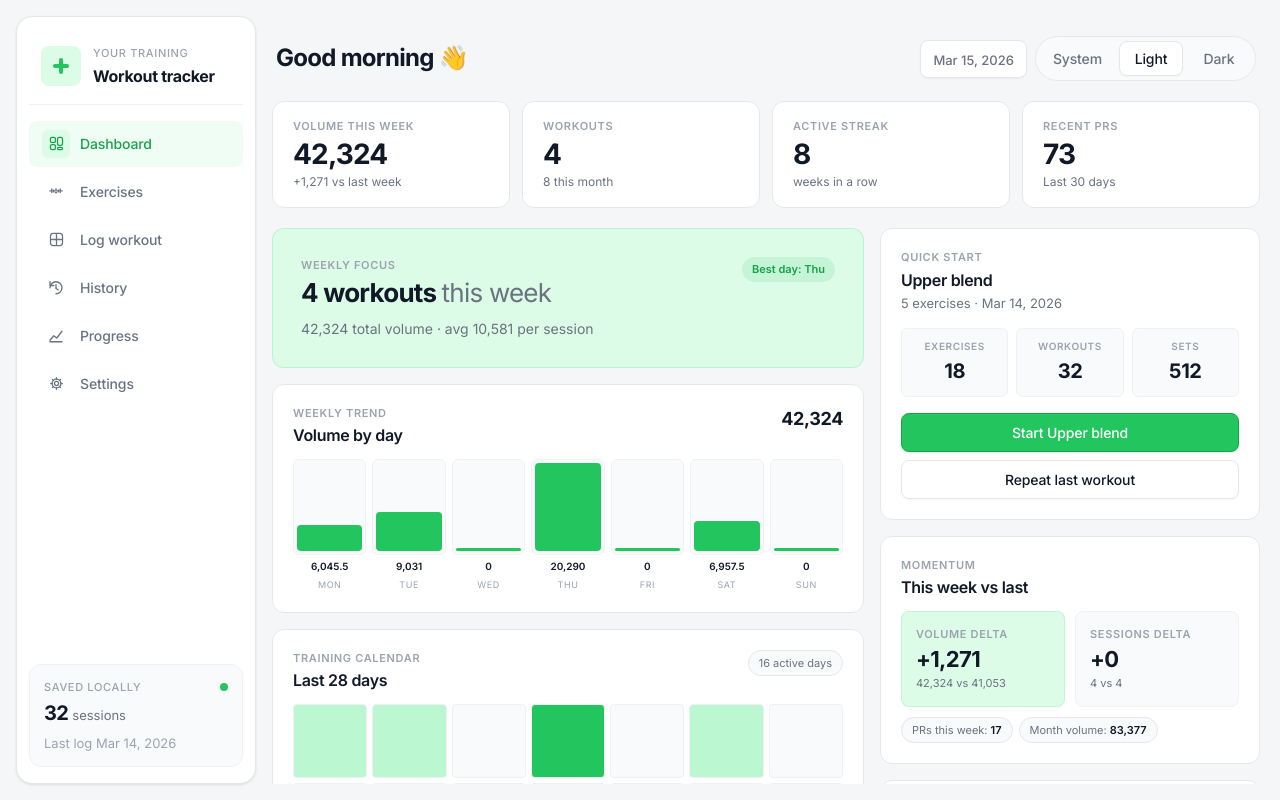
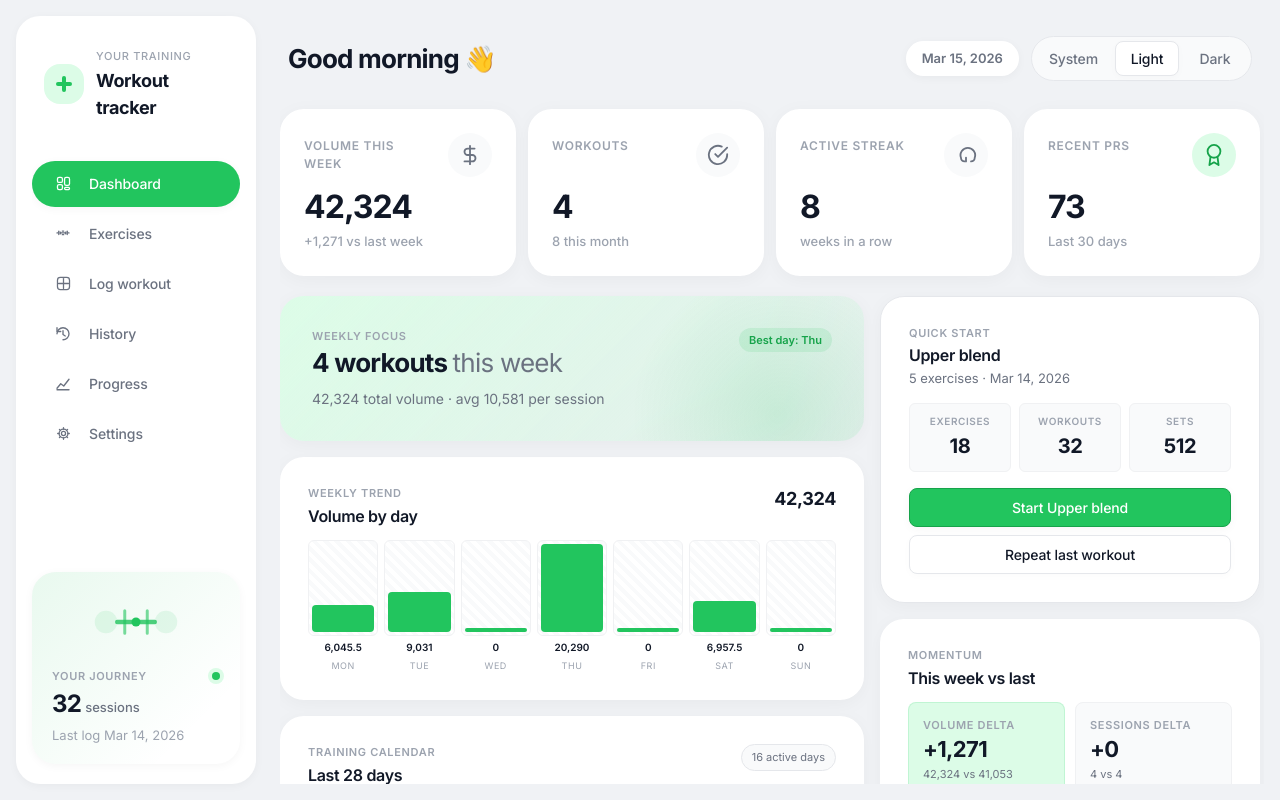
Before and after one commit to sefa123451/Workout-Tracker, a React (Vite) app: page / in a window 1280 px wide. Built offline with nearby package versions, Linux system fonts and the light colour scheme.

Commit message:
Refine dashboard visuals and sidebar details

```diff
--- a/src/App.jsx
+++ b/src/App.jsx
@@ -1656,9 +1656,18 @@ function App() {
             ))}
           </nav>
 
-          <div className="sidebar-footer">
+          <div className="sidebar-footer sidebar-footer-graphic">
+            <div className="sidebar-footer-illustration">
+              <svg viewBox="0 0 120 80" fill="none" xmlns="http://www.w3.org/2000/svg">
+                <circle cx="20" cy="40" r="15" fill="var(--accent)" opacity="0.1" />
+                <circle cx="100" cy="40" r="15" fill="var(--accent)" opacity="0.1" />
+                <path d="M35 40 H85" stroke="var(--accent)" strokeWidth="6" strokeLinecap="round" opacity="0.8" />
+                <path d="M45 25 V55 M75 25 V55" stroke="var(--accent)" strokeWidth="4" strokeLinecap="round" opacity="0.6" />
+                <circle cx="60" cy="40" r="6" fill="var(--accent)" />
+              </svg>
+            </div>
             <div className="sidebar-footer-top">
-              <p className="sidebar-footer-label">Saved locally</p>
+              <p className="sidebar-footer-label">Your Journey</p>
               <span className="sidebar-footer-pulse" aria-hidden="true" />
             </div>
             <div className="sidebar-footer-value-row">
--- a/src/components/DashboardView.jsx
+++ b/src/components/DashboardView.jsx
@@ -49,7 +49,12 @@ export default function DashboardView({
       {/* ---- TOP STATS ROW ---- */}
       <section className="db-stats-row">
         <div className="db-stat">
+          <div className="db-stat-header">
             <span className="db-stat-label">Volume this week</span>
+            <div className="db-stat-icon">
+              <svg viewBox="0 0 24 24" fill="none" stroke="currentColor" strokeWidth="2" strokeLinecap="round" strokeLinejoin="round"><path d="M12 2v20M17 5H9.5a3.5 3.5 0 0 0 0 7h5a3.5 3.5 0 0 1 0 7H6"></path></svg>
+            </div>
+          </div>
           <strong className="db-stat-value">{formatNumber(dashboardSummary.totalVolumeThisWeek)}</strong>
           <span className="db-stat-delta">
             {dashboardSummary.volumeDeltaVsLastWeek >= 0 ? '+' : ''}
@@ -57,19 +62,34 @@ export default function DashboardView({
           </span>
         </div>
         <div className="db-stat">
+          <div className="db-stat-header">
             <span className="db-stat-label">Workouts</span>
+            <div className="db-stat-icon">
+              <svg viewBox="0 0 24 24" fill="none" stroke="currentColor" strokeWidth="2" strokeLinecap="round" strokeLinejoin="round"><path d="M22 11.08V12a10 10 0 1 1-5.93-9.14"></path><polyline points="22 4 12 14.01 9 11.01"></polyline></svg>
+            </div>
+          </div>
           <strong className="db-stat-value">{dashboardSummary.workoutsThisWeek}</strong>
           <span className="db-stat-delta">{dashboardSummary.workoutsThisMonth} this month</span>
         </div>
         <div className="db-stat">
+          <div className="db-stat-header">
             <span className="db-stat-label">Active streak</span>
+            <div className="db-stat-icon">
+              <svg viewBox="0 0 24 24" fill="none" stroke="currentColor" strokeWidth="2" strokeLinecap="round" strokeLinejoin="round"><path d="M17.5 19c2.5 0 4-2 4-4a8 8 0 1 0-15 0c0 2 1.5 4 4 4"></path><path d="M12 15v4"></path></svg>
+            </div>
+          </div>
           <strong className="db-stat-value">{dashboardSummary.activeWeekStreak}</strong>
           <span className="db-stat-delta">
             {dashboardSummary.activeWeekStreak === 1 ? 'week' : 'weeks'} in a row
           </span>
         </div>
         <div className="db-stat">
+          <div className="db-stat-header">
             <span className="db-stat-label">Recent PRs</span>
+            <div className="db-stat-icon db-stat-icon-accent">
+              <svg viewBox="0 0 24 24" fill="none" stroke="currentColor" strokeWidth="2" strokeLinecap="round" strokeLinejoin="round"><circle cx="12" cy="8" r="7"></circle><polyline points="8.21 13.89 7 23 12 20 17 23 15.79 13.88"></polyline></svg>
+            </div>
+          </div>
           <strong className="db-stat-value">{dashboardSummary.recentPrHits}</strong>
           <span className="db-stat-delta">Last 30 days</span>
         </div>
@@ -399,16 +419,21 @@ export default function DashboardView({
               <span className="db-meta-pill">{formatNumber(latestWorkoutVolume)} vol</span>
             </div>
           </div>
-          <div className="db-latest-entries">
+          <div className="db-latest-entries timeline-container">
             {latestWorkout.entries.map((entry) => {
               const metrics = getEntryMetrics(entry);
               return (
-                <div key={`${latestWorkout.id}-${entry.exerciseId}`} className="db-latest-entry">
+                <div key={`${latestWorkout.id}-${entry.exerciseId}`} className="db-latest-entry timeline-item">
+                  <div className="timeline-node"></div>
+                  <div className="timeline-content">
                     <strong>{getExerciseName(entry.exerciseId)}</strong>
                     <div className="db-latest-entry-metrics">
                       <span>{formatNumber(metrics.bestWeight)} kg</span>
+                      <span className="timeline-pipe">|</span>
                       <span>{formatNumber(metrics.bestReps)} reps</span>
+                      <span className="timeline-pipe">|</span>
                       <span>{formatNumber(metrics.totalVolume)} vol</span>
+                    </div>
                   </div>
                 </div>
               );
--- a/src/styles.css
+++ b/src/styles.css
@@ -9,7 +9,7 @@
   font-family: 'Inter', -apple-system, BlinkMacSystemFont, 'Segoe UI', sans-serif;
   line-height: 1.5;
   font-weight: 400;
-  --bg-page: #f5f6f8;
+  --bg-page: #f0f2f5;
   --bg-surface: #ffffff;
   --bg-sidebar: #ffffff;
   --bg-hover: #f3f4f6;
@@ -31,15 +31,15 @@
   --danger-soft: rgba(220,38,38,0.08);
   --warning: #d97706;
   --warning-soft: rgba(217,119,6,0.08);
-  --shadow-xs: 0 1px 2px rgba(0,0,0,0.04);
-  --shadow-sm: 0 1px 3px rgba(0,0,0,0.06), 0 1px 2px rgba(0,0,0,0.04);
-  --shadow-md: 0 4px 12px rgba(0,0,0,0.07);
-  --shadow-lg: 0 8px 24px rgba(0,0,0,0.08);
+  --shadow-xs: 0 2px 8px rgba(0,0,0,0.02);
+  --shadow-sm: 0 2px 10px rgba(0,0,0,0.04);
+  --shadow-md: 0 4px 20px rgba(0,0,0,0.04);
+  --shadow-lg: 0 12px 32px rgba(0,0,0,0.06);
   --radius-xs: 6px;
   --radius-sm: 8px;
-  --radius-md: 12px;
-  --radius-lg: 16px;
-  --radius-xl: 20px;
+  --radius-md: 16px;
+  --radius-lg: 24px;
+  --radius-xl: 32px;
   --radius-pill: 999px;
   color: var(--text);
   background: var(--bg-page);
@@ -87,15 +87,15 @@ button { cursor: pointer; }
 .skip-link { position: absolute; top: 8px; left: 12px; z-index: 20; padding: 8px 16px; border-radius: var(--radius-sm); background: var(--accent); color: #fff; text-decoration: none; font-weight: 600; font-size: 0.875rem; transform: translateY(-140%); transition: transform 150ms ease; }
 .skip-link:focus { transform: translateY(0); }
 
-.app-layout { display: grid; grid-template-columns: 240px minmax(0, 1fr); gap: 16px; height: 100%; min-height: 0; border-radius: var(--radius-xl); background: transparent; border: none; padding: 0; }
+.app-layout { display: grid; grid-template-columns: 240px minmax(0, 1fr); gap: 24px; height: 100%; min-height: 0; border-radius: var(--radius-xl); background: transparent; border: none; padding: 0; }
 .app-layout::after { display: none; }
 
 /* --- SIDEBAR --- */
-.app-sidebar { display: flex; flex-direction: column; gap: 8px; min-height: 0; height: 100%; padding: 20px 12px 16px; border-radius: var(--radius-lg); border: 1px solid var(--border); background: var(--bg-sidebar); box-shadow: var(--shadow-sm); overflow: hidden; }
+.app-sidebar { display: flex; flex-direction: column; gap: 8px; min-height: 0; height: 100%; padding: 24px 16px 20px; border-radius: var(--radius-lg); border: none; background: var(--bg-sidebar); box-shadow: var(--shadow-sm); overflow: hidden; }
 .app-sidebar::after { display: none; }
 
-.sidebar-brand { display: flex; align-items: center; gap: 12px; padding: 8px 12px 16px; border-bottom: 1px solid var(--border-light); }
-.sidebar-logo { display: grid; place-items: center; width: 40px; height: 40px; border-radius: var(--radius-sm); background: var(--accent-light); border: none; box-shadow: none; flex-shrink: 0; }
+.sidebar-brand { display: flex; align-items: center; gap: 12px; padding: 8px 12px 20px; border-bottom: none; }
+.sidebar-logo { display: grid; place-items: center; width: 40px; height: 40px; border-radius: var(--radius-md); background: var(--accent-light); border: none; box-shadow: none; flex-shrink: 0; }
 .sidebar-logo span { position: relative; width: 16px; height: 16px; }
 .sidebar-logo span::before, .sidebar-logo span::after { content: ""; position: absolute; inset: 0; margin: auto; border-radius: var(--radius-pill); background: var(--accent); }
 .sidebar-logo span::before { width: 16px; height: 4px; }
@@ -103,32 +103,35 @@ button { cursor: pointer; }
 
 .sidebar-brand-copy { display: grid; gap: 2px; }
 .sidebar-brand-copy p { margin: 0; color: var(--text-muted); font-size: 0.6875rem; font-weight: 500; text-transform: uppercase; letter-spacing: 0.06em; }
-.sidebar-brand-copy strong { font-size: 1rem; font-weight: 700; letter-spacing: -0.02em; color: var(--text); }
+.sidebar-brand-copy strong { font-size: 1.125rem; font-weight: 700; letter-spacing: -0.02em; color: var(--text); }
 
-.sidebar-nav { display: grid; gap: 2px; min-height: 0; flex: 1; align-content: start; overflow-y: auto; overflow-x: hidden; padding: 8px 0; scrollbar-width: thin; scrollbar-color: var(--border) transparent; }
-.sidebar-nav-item { display: flex; align-items: center; gap: 10px; min-height: 40px; padding: 8px 12px; border-radius: var(--radius-sm); border: 1px solid transparent; background: transparent; color: var(--text-secondary); transition: background 150ms ease, color 150ms ease; }
+.sidebar-nav { display: grid; gap: 4px; min-height: 0; flex: 1; align-content: start; overflow-y: auto; overflow-x: hidden; padding: 12px 0; scrollbar-width: thin; scrollbar-color: var(--border) transparent; }
+.sidebar-nav-item { display: flex; align-items: center; gap: 12px; min-height: 44px; padding: 8px 16px; border-radius: var(--radius-pill); border: 1px solid transparent; background: transparent; color: var(--text-secondary); transition: background 150ms ease, color 150ms ease, box-shadow 150ms ease; }
 .sidebar-nav-item:hover { background: var(--bg-hover); color: var(--text); }
-.sidebar-nav-item.active { background: var(--bg-active); color: var(--accent-dark); font-weight: 600; border-color: transparent; box-shadow: none; }
+.sidebar-nav-item.active { background: var(--accent); color: #fff; font-weight: 600; border-color: transparent; box-shadow: var(--shadow-sm); }
 .sidebar-nav-item.active::before { display: none; }
 .sidebar-nav-item:focus-visible { outline: 2px solid var(--accent); outline-offset: -2px; box-shadow: none; }
 
 .sidebar-nav-icon { display: grid; place-items: center; width: 28px; height: 28px; border-radius: var(--radius-xs); background: transparent; border: none; color: currentColor; }
 .sidebar-nav-icon::before { display: none; }
-.sidebar-nav-item.active .sidebar-nav-icon { background: var(--accent-light); color: var(--accent-dark); box-shadow: none; }
+.sidebar-nav-item.active .sidebar-nav-icon { background: transparent; color: #fff; box-shadow: none; }
 .sidebar-nav-icon svg { width: 18px; height: 18px; stroke-width: 1.8; }
 .sidebar-nav-icon-dashboard svg, .sidebar-nav-icon-settings svg { width: 17px; height: 17px; }
 .sidebar-nav-icon-history svg, .sidebar-nav-icon-progress svg { transform: translateY(-0.25px); }
 .sidebar-nav-icon-log svg { width: 17px; height: 17px; }
 .sidebar-nav-label { font-size: 0.875rem; font-weight: 500; letter-spacing: -0.01em; color: inherit; }
 
-.sidebar-footer { margin-top: auto; display: grid; gap: 8px; padding: 14px; border-radius: var(--radius-md); border: 1px solid var(--border-light); background: var(--bg-muted); }
-.sidebar-footer-top { display: flex; align-items: center; justify-content: space-between; gap: 8px; }
-.sidebar-footer-label { margin: 0; color: var(--text-muted); font-size: 0.6875rem; font-weight: 500; text-transform: uppercase; letter-spacing: 0.06em; }
-.sidebar-footer-pulse { width: 8px; height: 8px; border-radius: var(--radius-pill); background: var(--accent); box-shadow: none; }
-.sidebar-footer-value-row { display: flex; align-items: baseline; gap: 4px; }
-.sidebar-footer-value-row strong { font-size: 1.25rem; line-height: 1; letter-spacing: -0.03em; }
-.sidebar-footer-value-row span { color: var(--text-secondary); font-size: 0.8125rem; }
-.sidebar-footer-note { margin: 0; color: var(--text-muted); font-size: 0.8125rem; line-height: 1.4; }
+.sidebar-footer { margin-top: auto; display: grid; gap: 8px; padding: 20px; border-radius: var(--radius-lg); border: none; background: var(--bg-surface); box-shadow: var(--shadow-sm); position: relative; overflow: hidden; }
+.sidebar-footer-graphic::before { content: ""; position: absolute; top: 0; left: 0; right: 0; bottom: 0; background: linear-gradient(135deg, rgba(34,197,94,0.1) 0%, transparent 80%); pointer-events: none; }
+.sidebar-footer-illustration { margin-bottom: 8px; z-index: 1; }
+.sidebar-footer-illustration svg { width: 100%; height: auto; display: block; max-height: 60px; object-fit: contain; object-position: left; }
+.sidebar-footer-top { display: flex; align-items: center; justify-content: space-between; gap: 8px; z-index: 1; position: relative; }
+.sidebar-footer-label { margin: 0; color: var(--text-muted); font-size: 0.6875rem; font-weight: 600; text-transform: uppercase; letter-spacing: 0.06em; }
+.sidebar-footer-pulse { width: 8px; height: 8px; border-radius: var(--radius-pill); background: var(--accent); box-shadow: 0 0 0 4px var(--accent-light); }
+.sidebar-footer-value-row { display: flex; align-items: baseline; gap: 4px; z-index: 1; position: relative; }
+.sidebar-footer-value-row strong { font-size: 1.5rem; line-height: 1; letter-spacing: -0.03em; color: var(--text); }
+.sidebar-footer-value-row span { color: var(--text-secondary); font-size: 0.8125rem; font-weight: 500; }
+.sidebar-footer-note { margin: 0; color: var(--text-muted); font-size: 0.8125rem; line-height: 1.4; z-index: 1; position: relative; }
 
 /* scrollbars */
 .app-main::-webkit-scrollbar, .sidebar-nav::-webkit-scrollbar { width: 6px; }
@@ -140,13 +143,13 @@ button { cursor: pointer; }
 .app-main:focus-visible { outline: none; }
 
 /* --- TOPBAR --- */
-.topbar { display: flex; align-items: center; justify-content: space-between; gap: 16px; padding: 20px 4px 16px; background: transparent; border: none; box-shadow: none; border-radius: 0; overflow: visible; }
+.topbar { display: flex; align-items: center; justify-content: space-between; gap: 16px; padding: 20px 8px 24px; background: transparent; border: none; box-shadow: none; border-radius: 0; overflow: visible; }
 .topbar::before { display: none; }
-.topbar-title { margin: 0; font-size: 1.5rem; line-height: 1.2; letter-spacing: -0.03em; font-weight: 700; white-space: nowrap; }
-.topbar-actions { display: flex; flex-wrap: wrap; align-items: center; gap: 8px; }
-.topbar-chip { padding: 6px 12px; border-radius: var(--radius-sm); border: 1px solid var(--border); background: var(--bg-surface); box-shadow: var(--shadow-xs); }
+.topbar-title { margin: 0; font-size: 1.625rem; line-height: 1.2; letter-spacing: -0.03em; font-weight: 700; white-space: nowrap; color: var(--text); }
+.topbar-actions { display: flex; flex-wrap: wrap; align-items: center; gap: 12px; }
+.topbar-chip { display: flex; align-items: center; gap: 6px; padding: 8px 16px; border-radius: var(--radius-pill); border: none; background: var(--bg-surface); box-shadow: var(--shadow-sm); }
 .topbar-chip::after { display: none; }
-.topbar-chip span { color: var(--text-secondary); font-size: 0.8125rem; font-weight: 500; }
+.topbar-chip span { color: var(--text-secondary); font-size: 0.8125rem; font-weight: 600; }
 .topbar-theme-switcher { flex: 0 0 auto; }
 /* --- EYEBROWS & LABELS --- */
 .eyebrow, .section-label, .stat-label, .metric-label { margin: 0; color: var(--text-muted); text-transform: uppercase; letter-spacing: 0.06em; font-size: 0.6875rem; font-weight: 600; }
@@ -190,22 +193,22 @@ button { cursor: pointer; }
 .content-grid { display: grid; gap: 20px; margin-top: 0; }
 
 /* --- PANELS --- */
-.panel { position: relative; overflow: hidden; padding: 24px; border-radius: var(--radius-lg); border: 1px solid var(--border); background: var(--bg-surface); box-shadow: var(--shadow-sm); }
+.panel { position: relative; overflow: hidden; padding: 32px; border-radius: var(--radius-lg); border: none; background: var(--bg-surface); box-shadow: var(--shadow-md); }
 .panel::after { display: none; }
 .panel-wide { width: 100%; }
 .panel-form { background: var(--bg-surface); }
 .panel-highlight { background: var(--bg-surface); }
 
 /* --- HERO --- */
-.hero { display: grid; grid-template-columns: 1fr 1fr; gap: 20px; padding: 20px; border-radius: var(--radius-lg); border: 1px solid var(--border); background: var(--bg-surface); box-shadow: var(--shadow-sm); }
+.hero { display: grid; grid-template-columns: 1fr 1fr; gap: 20px; padding: 24px; border-radius: var(--radius-lg); border: none; background: var(--bg-surface); box-shadow: var(--shadow-md); }
 .hero-brand { display: grid; gap: 8px; align-content: start; }
 .hero-controls { display: grid; gap: 12px; justify-items: end; align-content: start; }
 .hero-control-row { display: flex; justify-content: flex-end; width: 100%; }
 
 /* --- CARDS --- */
-.stat-card, .exercise-card, .workout-card, .entry-card, .empty-state { position: relative; border-radius: var(--radius-md); border: 1px solid var(--border); background: var(--bg-surface); box-shadow: none; transition: box-shadow 150ms ease, border-color 150ms ease; overflow: hidden; }
+.stat-card, .exercise-card, .workout-card, .entry-card, .empty-state { position: relative; border-radius: var(--radius-md); border: none; background: var(--bg-surface); box-shadow: var(--shadow-sm); transition: box-shadow 150ms ease, transform 150ms ease; overflow: hidden; }
 .stat-card::before, .exercise-card::before, .workout-card::before, .entry-card::before, .empty-state::before { display: none; }
-.stat-card:hover, .exercise-card:hover, .workout-card:hover, .entry-card:hover { box-shadow: var(--shadow-md); border-color: var(--border); transform: none; }
+.stat-card:hover, .exercise-card:hover, .workout-card:hover, .entry-card:hover { box-shadow: var(--shadow-md); transform: translateY(-2px); }
 
 /* Stat Card */
 .stat-card { display: flex; flex-direction: column; justify-content: space-between; min-height: 120px; padding: 16px 20px; gap: 8px; }
@@ -303,7 +306,7 @@ button { cursor: pointer; }
 .hero-mini-stat strong { display: block; font-size: 1.25rem; line-height: 1.1; letter-spacing: -0.03em; }
 
 /* Weekly Trend */
-.weekly-trend-card { display: grid; grid-template-rows: auto 1fr; gap: 12px; padding: 20px; border-radius: var(--radius-md); border: 1px solid var(--border); background: var(--bg-surface); box-shadow: var(--shadow-xs); min-height: 200px; }
+.weekly-trend-card { display: grid; grid-template-rows: auto 1fr; gap: 12px; padding: 28px; border-radius: var(--radius-lg); border: none; background: var(--bg-surface); box-shadow: var(--shadow-md); min-height: 200px; }
 .weekly-trend-header { display: flex; align-items: flex-end; justify-content: space-between; gap: 12px; flex-wrap: wrap; }
 .weekly-trend-header .section-label { margin-bottom: 4px; }
 .weekly-trend-header h3 { margin: 0; font-size: 1rem; line-height: 1.1; letter-spacing: -0.02em; font-weight: 600; }
@@ -760,17 +763,22 @@ button { cursor: pointer; }
 /* Top Stats Row */
 .db { display: grid; gap: 20px; padding-top: 4px; }
 .db-stats-row { display: grid; grid-template-columns: repeat(4, 1fr); gap: 12px; }
-.db-stat { padding: 16px 20px; border-radius: var(--radius-md); border: 1px solid var(--border); background: var(--bg-surface); display: flex; flex-direction: column; gap: 4px; }
-.db-stat-label { color: var(--text-muted); font-size: 0.6875rem; font-weight: 600; text-transform: uppercase; letter-spacing: 0.06em; }
-.db-stat-value { font-size: 1.75rem; font-weight: 700; letter-spacing: -0.03em; line-height: 1.1; }
-.db-stat-delta { color: var(--text-secondary); font-size: 0.75rem; }
+.db-stat { padding: 24px; border-radius: var(--radius-lg); border: none; background: var(--bg-surface); box-shadow: var(--shadow-md); display: flex; flex-direction: column; gap: 8px; transition: transform 200ms ease, box-shadow 200ms ease; }
+.db-stat:hover { transform: translateY(-3px); box-shadow: var(--shadow-lg); }
+.db-stat-header { display: flex; align-items: flex-start; justify-content: space-between; gap: 12px; }
+.db-stat-icon { display: grid; place-items: center; width: 44px; height: 44px; border-radius: 50%; background: var(--bg-muted); color: var(--text-secondary); }
+.db-stat-icon-accent { background: var(--accent-light); color: var(--accent-dark); }
+.db-stat-icon svg { width: 22px; height: 22px; }
+.db-stat-label { color: var(--text-muted); font-size: 0.75rem; font-weight: 600; text-transform: uppercase; letter-spacing: 0.06em; margin-top: 4px; }
+.db-stat-value { font-size: 2rem; font-weight: 700; letter-spacing: -0.03em; line-height: 1.1; color: var(--text); margin-top: 4px; }
+.db-stat-delta { color: var(--text-muted); font-size: 0.8125rem; font-weight: 500; }
 
 /* Main Grid */
 .db-grid { display: grid; grid-template-columns: 1fr minmax(300px, 380px); gap: 16px; align-items: start; }
 .db-col-primary, .db-col-secondary { display: grid; gap: 16px; }
 
 /* Shared card base */
-.db-card { padding: 20px; border-radius: var(--radius-md); border: 1px solid var(--border); background: var(--bg-surface); }
+.db-card { padding: 28px; border-radius: var(--radius-lg); border: none; background: var(--bg-surface); box-shadow: var(--shadow-md); }
 
 /* Card header */
 .db-card-header { display: flex; align-items: flex-start; justify-content: space-between; gap: 12px; margin-bottom: 14px; }
@@ -783,8 +791,9 @@ button { cursor: pointer; }
 .db-card-sub { margin: 4px 0 0; color: var(--text-secondary); font-size: 0.8125rem; line-height: 1.4; }
 
 /* Hero card */
-.db-card-hero { background: var(--accent-light); border-color: rgba(34,197,94,0.18); padding: 28px; }
-.db-card-hero-top { display: flex; align-items: flex-start; justify-content: space-between; gap: 12px; flex-wrap: wrap; }
+.db-card-hero { background: linear-gradient(135deg, var(--accent-light) 0%, rgba(34,197,94,0.05) 100%); border: none; box-shadow: var(--shadow-md); padding: 32px; position: relative; overflow: hidden; }
+.db-card-hero::before { content: ""; position: absolute; right: -10%; top: -20%; width: 50%; aspect-ratio: 1; border-radius: 50%; background: radial-gradient(circle, rgba(34,197,94,0.15) 0%, transparent 70%); pointer-events: none; }
+.db-card-hero-top { display: flex; align-items: flex-start; justify-content: space-between; gap: 12px; flex-wrap: wrap; position: relative; z-index: 1; }
 .db-card-hero-title { margin: 0; font-size: 1.625rem; font-weight: 700; letter-spacing: -0.03em; line-height: 1.15; }
 .db-card-hero-title span { font-weight: 400; color: var(--text-secondary); }
 .db-card-hero-sub { margin: 10px 0 0; color: var(--text-secondary); font-size: 0.875rem; line-height: 1.5; }
@@ -793,7 +802,7 @@ button { cursor: pointer; }
 /* Bar Chart */
 .db-bars { display: grid; grid-template-columns: repeat(7, 1fr); gap: 6px; align-items: end; margin-top: 4px; }
 .db-bar-col { display: flex; flex-direction: column; align-items: center; gap: 4px; }
-.db-bar-track { width: 100%; height: 96px; display: flex; align-items: flex-end; padding: 3px; border-radius: var(--radius-xs); background: var(--bg-muted); border: 1px solid var(--border-light); }
+.db-bar-track { width: 100%; height: 96px; display: flex; align-items: flex-end; padding: 3px; border-radius: var(--radius-xs); background: repeating-linear-gradient(45deg, var(--bg-surface) 0, var(--bg-surface) 4px, var(--bg-muted) 4px, var(--bg-muted) 8px); border: 1px solid var(--border-light); overflow: hidden; }
 .db-bar-fill { width: 100%; min-height: 3px; border-radius: 4px; background: var(--accent); transition: height 300ms ease; }
 .db-bar-value { font-size: 0.625rem; font-weight: 600; color: var(--text); }
 .db-bar-label { font-size: 0.5625rem; color: var(--text-muted); text-transform: uppercase; letter-spacing: 0.06em; }
@@ -863,11 +872,20 @@ button { cursor: pointer; }
 /* Latest session */
 .db-latest { border-color: var(--border); }
 .db-latest-meta { display: flex; flex-wrap: wrap; gap: 6px; }
-.db-latest-entries { display: grid; grid-template-columns: repeat(auto-fill, minmax(200px, 1fr)); gap: 8px; }
-.db-latest-entry { padding: 12px 14px; border-radius: var(--radius-sm); border: 1px solid var(--border-light); background: var(--bg-muted); }
-.db-latest-entry strong { display: block; font-size: 0.875rem; font-weight: 600; margin-bottom: 6px; }
-.db-latest-entry-metrics { display: flex; gap: 6px; flex-wrap: wrap; }
-.db-latest-entry-metrics span { padding: 3px 8px; border-radius: var(--radius-pill); background: var(--bg-surface); border: 1px solid var(--border-light); color: var(--text-secondary); font-size: 0.6875rem; font-weight: 500; }
+/* Timeline Activity (Latest Entries) */
+.db-latest-entries.timeline-container { display: flex; flex-direction: column; gap: 0; padding-left: 8px; margin-top: 16px; }
+.timeline-item { position: relative; padding-left: 28px; padding-bottom: 24px; }
+.timeline-item:last-child { padding-bottom: 0; }
+.timeline-item::before { content: ""; position: absolute; left: 5px; top: 18px; bottom: -6px; width: 2px; background: var(--border-light); }
+.timeline-item:last-child::before { display: none; }
+.timeline-node { position: absolute; left: 0; top: 5px; width: 12px; height: 12px; border-radius: 50%; background: var(--accent); border: 2px solid var(--bg-surface); box-shadow: 0 0 0 2px var(--accent-soft); }
+.timeline-content { padding-top: 0; }
+
+.db-latest-entry { background: transparent; border: none; padding: 0; }
+.db-latest-entry strong { display: block; font-size: 1rem; font-weight: 600; margin-bottom: 4px; color: var(--text); }
+.db-latest-entry-metrics { display: flex; align-items: center; gap: 8px; flex-wrap: wrap; }
+.db-latest-entry-metrics span { color: var(--text-secondary); font-size: 0.8125rem; font-weight: 500; }
+.timeline-pipe { color: var(--border) !important; font-size: 0.875rem !important; }
 
 /* Footer Actions */
 .db-footer-actions { display: flex; gap: 8px; }
```
Lines whose indentation alone changed are shown as unchanged.
